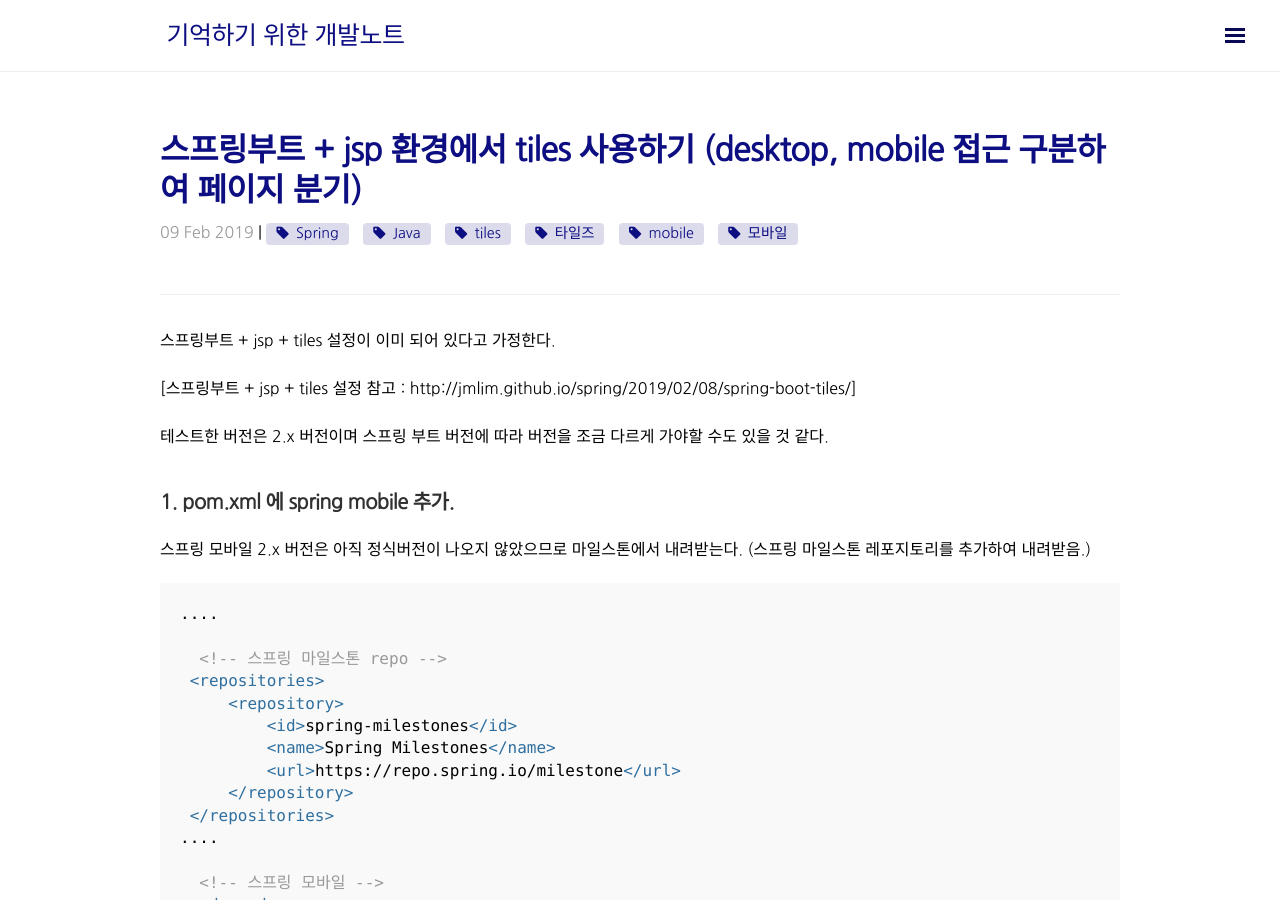
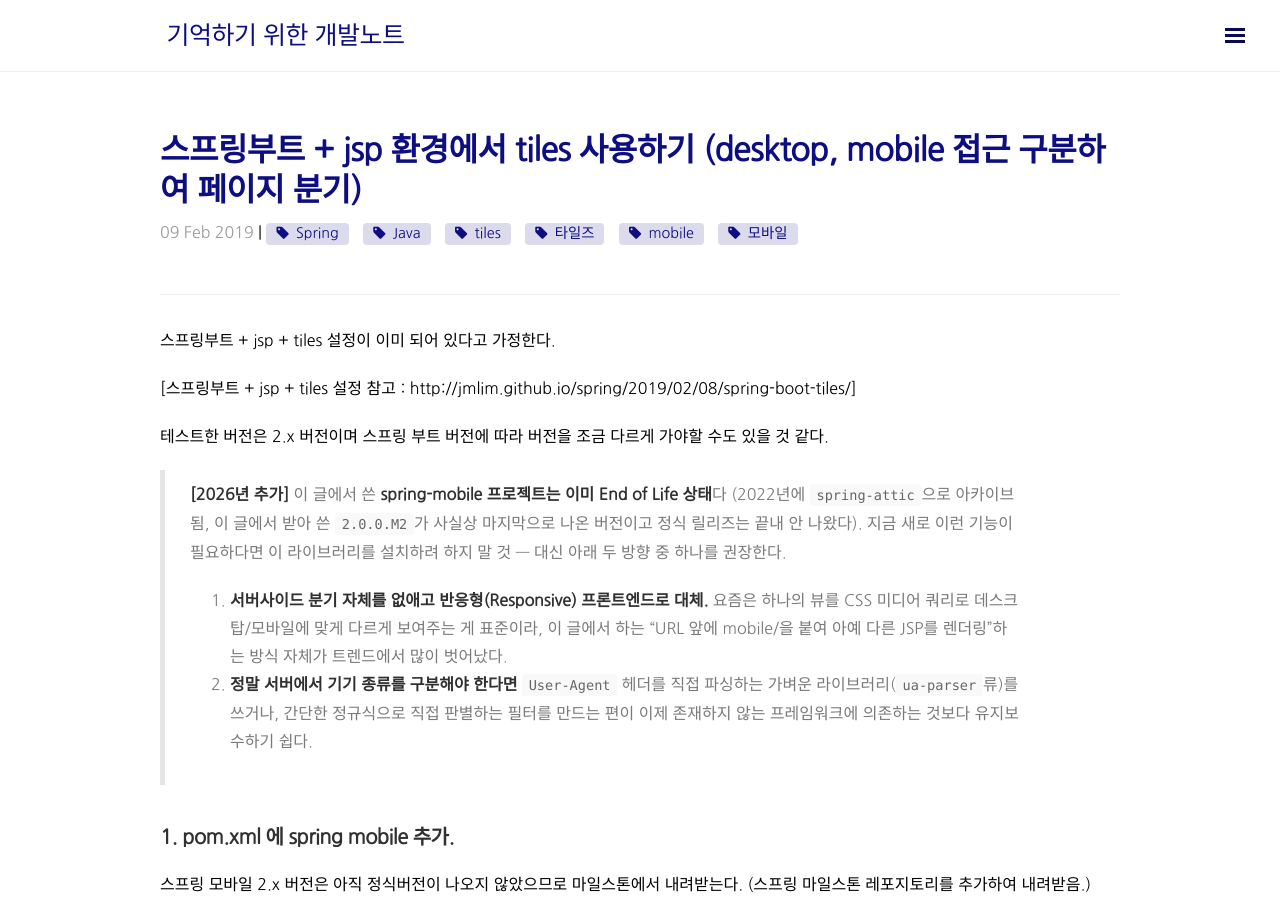
Before and after one commit to jmlim/jmlim.github.com, a Jekyll site: the page built from _posts/spring/2019-02-09-spring-boot-tiles-mobile.md, in a window 1280 px wide and 900 px high. Built offline with Jekyll 4.4.1, drawn with Linux system fonts in a browser that asks for light colours; nearby versions of some CDN libraries; comment, search, counter and statistics services are not loaded.

Commit message:
spring-mobile EOL 안내 추가, SimpleDateFormat 쓰레드 안전성 주의 및 java8 날짜 API 글로 연결

```diff
--- a/_posts/spring/2019-02-09-spring-boot-tiles-mobile.md
+++ b/_posts/spring/2019-02-09-spring-boot-tiles-mobile.md
@@ -14,6 +14,10 @@ tags: [Spring, Java, tiles, 타일즈, mobile, 모바일]
 [스프링부트 + jsp + tiles 설정 참고 : http://jmlim.github.io/spring/2019/02/08/spring-boot-tiles/]
 
 테스트한 버전은 2.x 버전이며 스프링 부트 버전에 따라 버전을 조금 다르게 가야할 수도 있을 것 같다.
+
+> **[2026년 추가]** 이 글에서 쓴 **spring-mobile 프로젝트는 이미 End of Life 상태**다 (2022년에 `spring-attic`으로 아카이브됨, 이 글에서 받아 쓴 `2.0.0.M2`가 사실상 마지막으로 나온 버전이고 정식 릴리즈는 끝내 안 나왔다). 지금 새로 이런 기능이 필요하다면 이 라이브러리를 설치하려 하지 말 것 — 대신 아래 두 방향 중 하나를 권장한다.
+> 1. **서버사이드 분기 자체를 없애고 반응형(Responsive) 프론트엔드로 대체.** 요즘은 하나의 뷰를 CSS 미디어 쿼리로 데스크탑/모바일에 맞게 다르게 보여주는 게 표준이라, 이 글에서 하는 "URL 앞에 mobile/을 붙여 아예 다른 JSP를 렌더링"하는 방식 자체가 트렌드에서 많이 벗어났다.
+> 2. **정말 서버에서 기기 종류를 구분해야 한다면** `User-Agent` 헤더를 직접 파싱하는 가벼운 라이브러리(`ua-parser`류)를 쓰거나, 간단한 정규식으로 직접 판별하는 필터를 만드는 편이 이제 존재하지 않는 프레임워크에 의존하는 것보다 유지보수하기 쉽다.
 
 ## 1. pom.xml 에 spring mobile 추가.
 
```
Also changed, not shown: _posts/java/2018-11-26-java-string-date-convert.md (+3 -0 lines).
